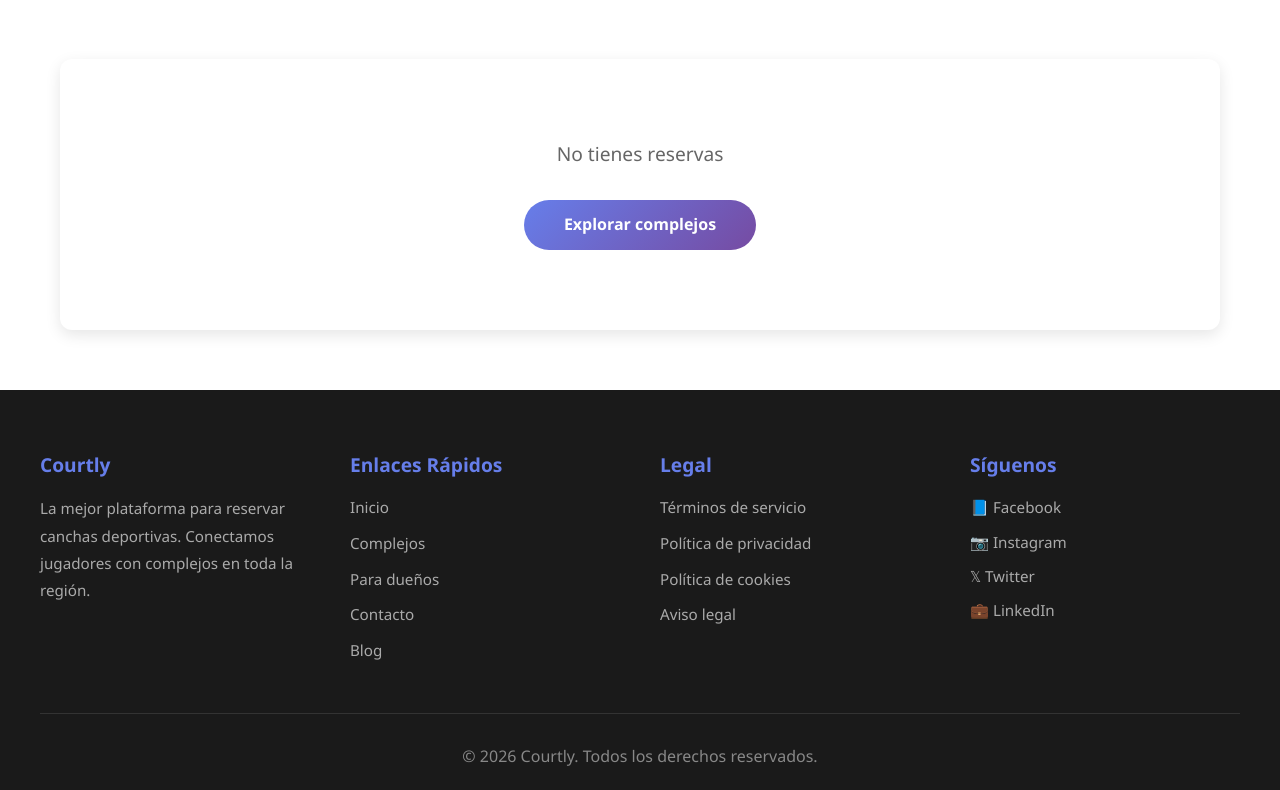
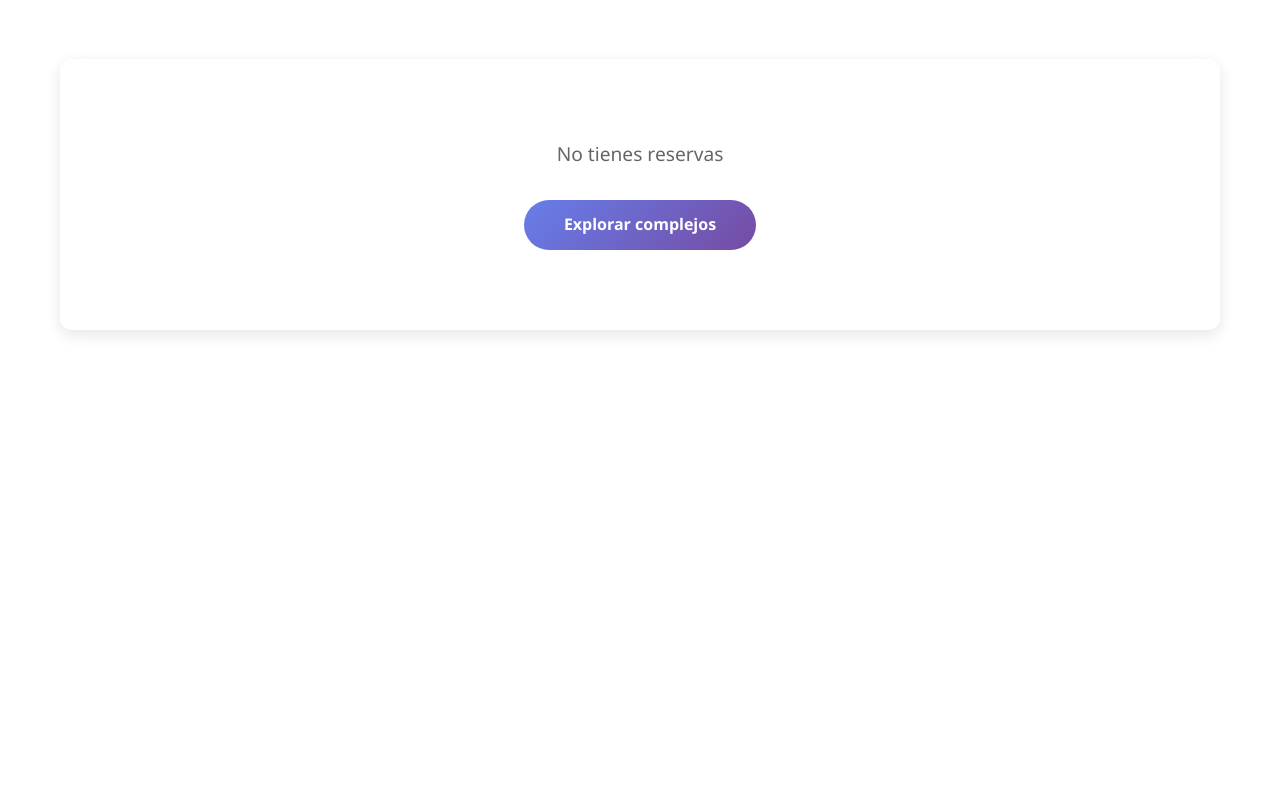
Before and after one commit to GianlucaDamico/ProyectoGS, a Django app: page /mis_reservas/ in a window 1280 px wide. Shown: the part 436-1226 px from the top of the page. After the commit the page ends 771 px from the top, so only its background shows below. Run offline with Django 4.2, Linux system fonts and the light colour scheme; the visitor is signed in with stand-in values (Sample User, id 1); data that the repository does not hold is empty; parts of the project's set-up code (start-up, migrations or seed data) failed here and were passed over.

Commit message:
quitar footer en mis reservas y complejo, quitar ¿Listo para reservar? abajo de todo en complejo

```diff
--- a/core/templates/core/mis_reservas.html
+++ b/core/templates/core/mis_reservas.html
@@ -136,46 +136,6 @@
             {% endif %}
         </div>
     </section>
-
-    <footer class="footer">
-        <div class="footer-container">
-            <div class="footer-section">
-                <h4>Courtly</h4>
-                <p>La mejor plataforma para reservar canchas deportivas. Conectamos jugadores con complejos en toda la región.</p>
-            </div>
-            <div class="footer-section">
-                <h4>Enlaces Rápidos</h4>
-                <ul>
-                    <li><a href="{% url 'core:home' %}">Inicio</a></li>
-                    <li><a href="{% url 'core:explorar_complejos' %}">Complejos</a></li>
-                    <li><a href="#">Para dueños</a></li>
-                    <li><a href="#">Contacto</a></li>
-                    <li><a href="#">Blog</a></li>
-                </ul>
-            </div>
-            <div class="footer-section">
-                <h4>Legal</h4>
-                <ul>
-                    <li><a href="#">Términos de servicio</a></li>
-                    <li><a href="#">Política de privacidad</a></li>
-                    <li><a href="#">Política de cookies</a></li>
-                    <li><a href="#">Aviso legal</a></li>
-                </ul>
-            </div>
-            <div class="footer-section">
-                <h4>Síguenos</h4>
-                <div class="social-links">
-                    <a href="#">📘 Facebook</a>
-                    <a href="#">📷 Instagram</a>
-                    <a href="#">𝕏 Twitter</a>
-                    <a href="#">💼 LinkedIn</a>
-                </div>
-            </div>
-        </div>
-        <div class="footer-bottom">
-            <p>&copy; 2026 Courtly. Todos los derechos reservados.</p>
-        </div>
-    </footer>
 
     <div id="reviewModal" class="review-modal">
         <div class="review-modal-content">
```
Also changed, not shown: core/templates/core/complejo_detalle.html (+1 -36 lines).
